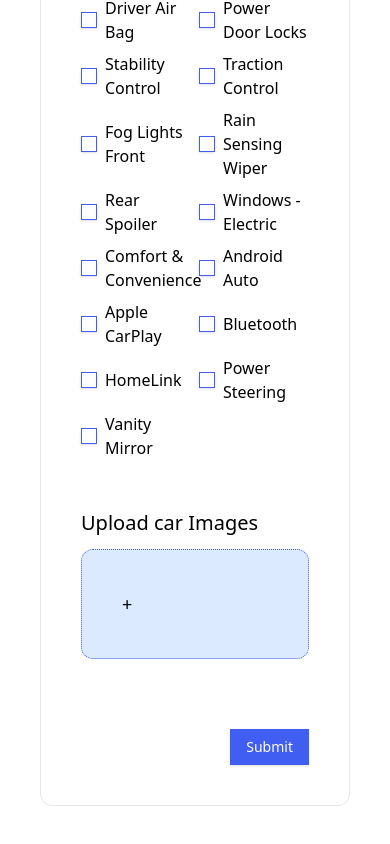
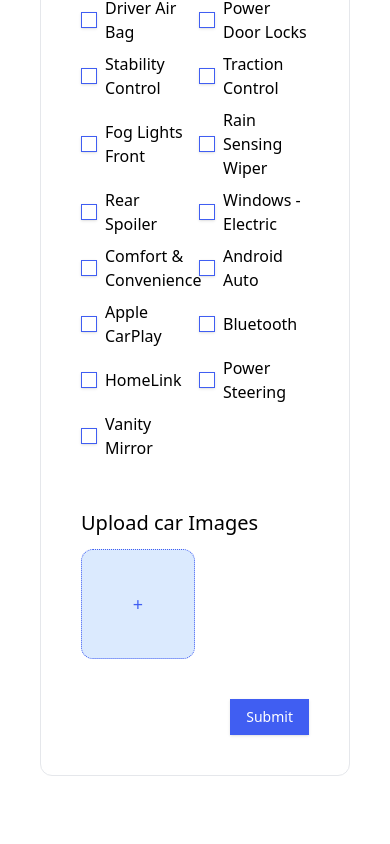
Before and after one commit to tmgnisc/Car-Marketplace-WebAp, a React (Vite) app: page /add-listing in a window 390 px wide. Shown: the part 2430-3274 px from the top of the page. After the commit the page ends 3246 px from the top, so only its background shows below. Built offline with nearby package versions, Linux system fonts and the light colour scheme; no server answers.

Commit message:
working on function

```diff
--- a/src/add-listing/components/UploadImages.jsx
+++ b/src/add-listing/components/UploadImages.jsx
@@ -1,19 +1,24 @@
 import React from "react";
 
 function UploadImages() {
+  const onFileSelected = (event) => {
+    const files = event.target.files;
+    console.log(files);
+  };
   return (
     <div>
-        <h2 className="font-medium text-xl my-3">Upload car Images</h2>
-      <div>
+      <h2 className="font-medium text-xl my-3">Upload car Images</h2>
+      <div className="grid grid-cols-2 md:grid-cols-4 lg:grid-cols-6">
         <label htmlFor="upload-images">
-          <div className="border rounded-xl border-dotted border-primary bg-blue-100 p-10">
-            <h2 className="text-lg">+</h2>
+          <div className="border rounded-xl border-dotted border-primary bg-blue-100 p-10 cursor-pointer hover:shadow-lg">
+            <h2 className="text-lg text-center text-primary">+</h2>
           </div>
         </label>
         <input
           type="file"
           multiple={true}
           id="upload-images"
+          onChange={onFileSelected}
           className="opacity-0"
         />
       </div>
```
